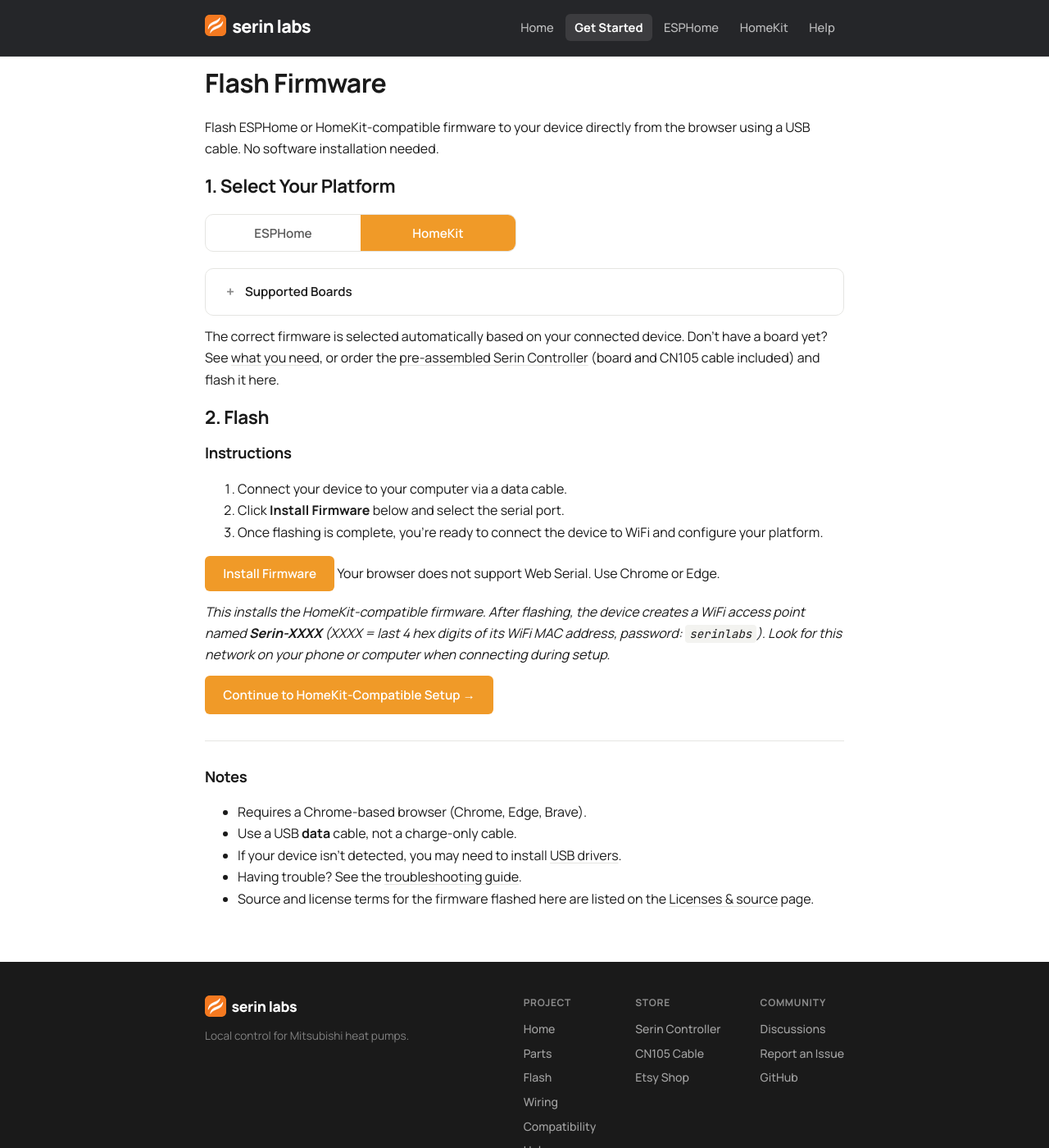
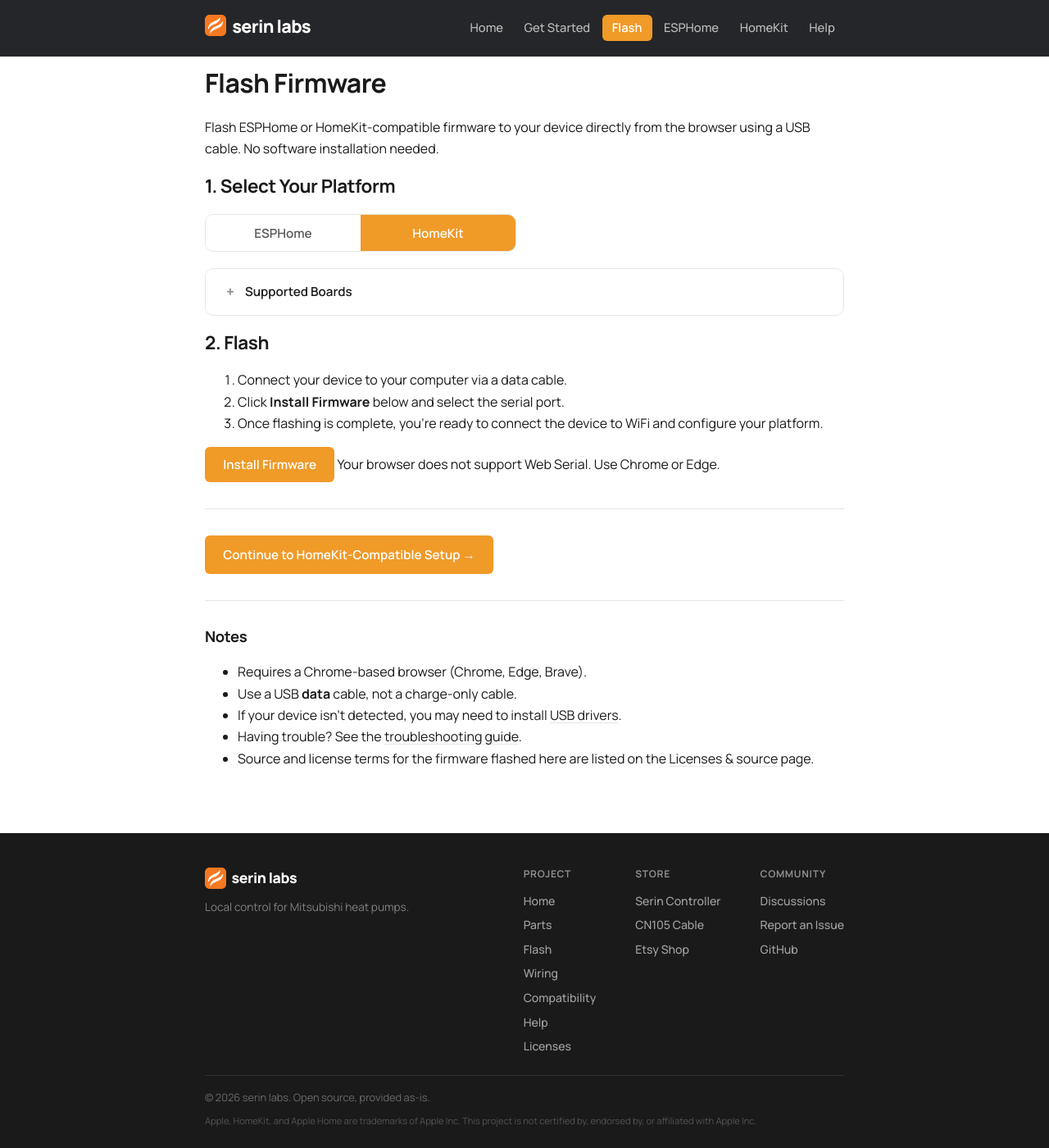
Before and after one commit to Serin-Labs/serin-labs.github.io, a Jekyll site: the page built from flash.html, in a window 1280 px wide and 1400 px high. Shown: the whole window at 82% size. Built offline with Jekyll 4.4.1, drawn with Linux system fonts in a browser that asks for light colours.

Commit message:
Add Flash button to top nav, fix active state on flash page

```diff
--- a/_includes/nav.html
+++ b/_includes/nav.html
@@ -11,7 +11,7 @@
       <ul>
         <li><a href="{{ '/' | relative_url }}" {% if page.nav_active == "home" %}class="active"{% endif %}>Home</a></li>
         <li class="dropdown">
-          <a href="{{ '/parts' | relative_url }}" {% if page.nav_active == "get-started" or page.nav_active == "parts" or page.nav_active == "compatibility" or page.nav_active == "flash" or page.nav_active == "wiring" %}class="active"{% endif %}>Get Started</a>
+          <a href="{{ '/parts' | relative_url }}" {% if page.nav_active == "get-started" or page.nav_active == "parts" or page.nav_active == "compatibility" or page.nav_active == "wiring" %}class="active"{% endif %}>Get Started</a>
           <ul class="dropdown-menu">
             <li><a href="{{ '/parts' | relative_url }}">Parts</a></li>
             <li><a href="{{ '/compatibility' | relative_url }}">Compatibility</a></li>
@@ -19,6 +19,7 @@
             <li><a href="{{ '/wiring' | relative_url }}">Wiring</a></li>
           </ul>
         </li>
+        <li class="nav-cta"><a href="{{ '/flash' | relative_url }}" class="btn nav-cta-btn">Flash</a></li>
         <li class="dropdown">
           <a href="{{ '/esphome/setup' | relative_url }}" {% if page.nav_active == "esphome" %}class="active"{% endif %}>ESPHome</a>
           <ul class="dropdown-menu">
--- a/assets/css/main.css
+++ b/assets/css/main.css
@@ -149,6 +149,7 @@ nav ul {
   margin: 0;
   padding: 0;
   gap: 0.2rem;
+  align-items: center;
 }
 nav li { margin: 0; }
 nav a {
@@ -207,13 +208,7 @@ nav .dropdown-menu a:hover {
 }
 
 /* Nav CTA button */
-.nav-cta { display: flex; align-items: center; margin-left: 0.4rem; }
-.nav-cta-btn {
-  padding: 0.38em 0.9em;
-  font-size: 0.85rem;
-  line-height: 1;
-}
-.nav-cta-btn:hover { transform: none; }
+.nav-cta { display: flex; align-items: center; }
 
 /* Hamburger */
 .nav-toggle {
@@ -304,6 +299,14 @@ nav .dropdown-menu a:hover {
   box-shadow: 0 4px 12px rgba(240,154,40,0.25);
   text-decoration: none;
 }
+.btn.nav-cta-btn {
+  padding: 0.4rem 0.7rem;
+  font-size: 0.92rem;
+  line-height: 1.2;
+  transform: none;
+}
+.btn.nav-cta-btn:hover { transform: none; }
+
 .btn-outline {
   background: transparent;
   color: var(--primary);
@@ -1207,7 +1210,7 @@ details[open] summary::before {
   }
 
   .nav-cta { margin-left: 0; padding: 0.6rem 1rem; }
-  .nav-cta-btn { display: inline-flex; font-size: 0.92rem; padding: 0.5em 1.2em; }
+  .btn.nav-cta-btn { font-size: 0.92rem; padding: 0.5rem 1.2rem; }
 
   .container { width: 95%; padding: 0 12px; }
   main { padding: 1.25rem 0; }
--- a/flash.html
+++ b/flash.html
@@ -28,13 +28,11 @@ nav_active: flash
         <li><strong>ESP32-C3 SuperMini / XIAO</strong> (ESP32-C3) &mdash; untested</li>
         <li><strong>Generic ESP32 DevKit</strong> (ESP32) &mdash; untested</li>
       </ul>
+      <p>The correct firmware is selected automatically based on your connected device. Don't have a board yet? See <a href="/parts">what you need</a>, or order the <a href="https://www.etsy.com/listing/4518217831/serin-smart-mini-split-wi-fi-controller" target="_blank" rel="noopener">pre-assembled Serin Controller</a> (board and CN105 cable included) and flash it here.</p>
     </div>
   </details>
-  <p>The correct firmware is selected automatically based on your connected device. Don't have a board yet? See <a href="/parts">what you need</a>, or order the <a href="https://www.etsy.com/listing/4518217831/serin-smart-mini-split-wi-fi-controller" target="_blank" rel="noopener">pre-assembled Serin Controller</a> (board and CN105 cable included) and flash it here.</p>
 
   <h2>2. Flash</h2>
-
-  <h3>Instructions</h3>
   <ol>
     <li>Connect your device to your computer via a data cable.</li>
     <li>Click <strong>Install Firmware</strong> below and select the serial port.</li>
@@ -55,7 +53,6 @@ nav_active: flash
   </div>
 
   <div id="homekit-note" class="flash-section active">
-    <p><em>This installs the HomeKit-compatible firmware. After flashing, the device creates a WiFi access point named <strong>Serin-XXXX</strong> (XXXX = last 4 hex digits of its WiFi MAC address, password: <code>serinlabs</code>). Look for this network on your phone or computer when connecting during setup.</em></p>
   </div>
 
   <div id="flash-device-banner" class="flash-device-banner" style="display:none">
@@ -102,11 +99,15 @@ nav_active: flash
           </div>
         </div>
       </div>
+      <p class="flash-banner-footnote"><em>For more detailed setup instructions, continue to the next page linked below.</em></p>
   </div>
 
-  <p><a id="next-steps-link" href="/homekit/setup" class="btn btn-homekit">Continue to HomeKit-Compatible Setup &rarr;</a></p>
 
   <hr>
+
+  <p><a id="next-steps-link" href="/homekit/setup" class="btn btn-homekit">Continue to HomeKit-Compatible Setup &rarr;</a></p>
+  <hr>
+
   <h3>Notes</h3>
   <ul>
     <li>Requires a Chrome-based browser (Chrome, Edge, Brave).</li>
```
